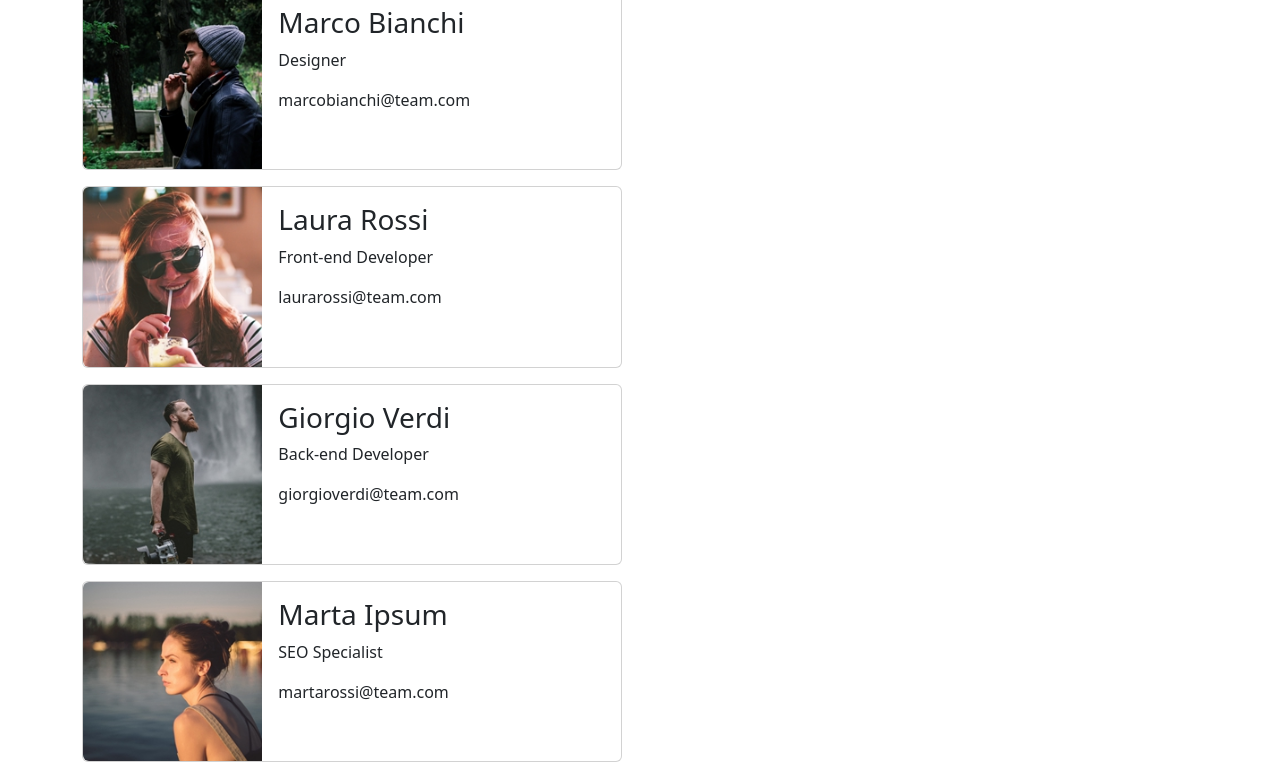
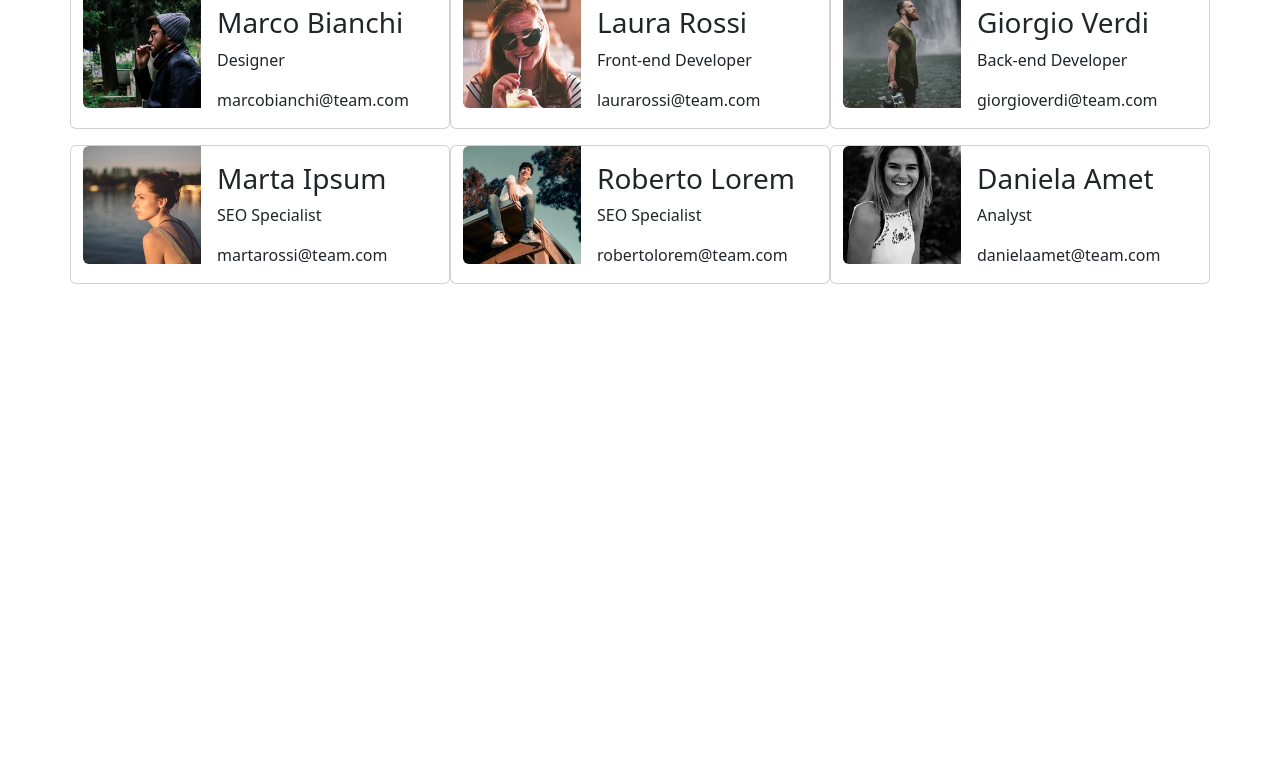
Before and after one commit to filippo-casadei/js-our-team, a plain HTML site: page index.html in a window 1280 px wide. Shown: the part 67-842 px from the top of the page. After the commit the page ends 800 px from the top, so only its background shows below. Drawn offline with nearby package versions, Linux system fonts and the light colour scheme.

Commit message:
Modificate calssi row col.

```diff
--- a/index.html
+++ b/index.html
@@ -17,7 +17,10 @@
 
     <h1 class="text-center">Meet our Team</h1>
 
-    <div class="container team-container">
+    <div class="container">
+        <div class="row team-container">
+
+        </div>
 
     </div>
 
--- a/script.js
+++ b/script.js
@@ -42,7 +42,7 @@ const container = document.querySelector(".team-container");
 // ciclo con un foreach tutti gli oggetti dell'array
 teamMembers.forEach((member) => {
     container.innerHTML +=`
-    <div class="card mb-3" style="max-width: 540px;">
+    <div class="card mb-3 col-md-4" style="max-width: 540px;">
         <div class="row g-0">
             <div class="col-md-4">
                 <img class="img-fluid rounded-start" src="${member.img}">
```
